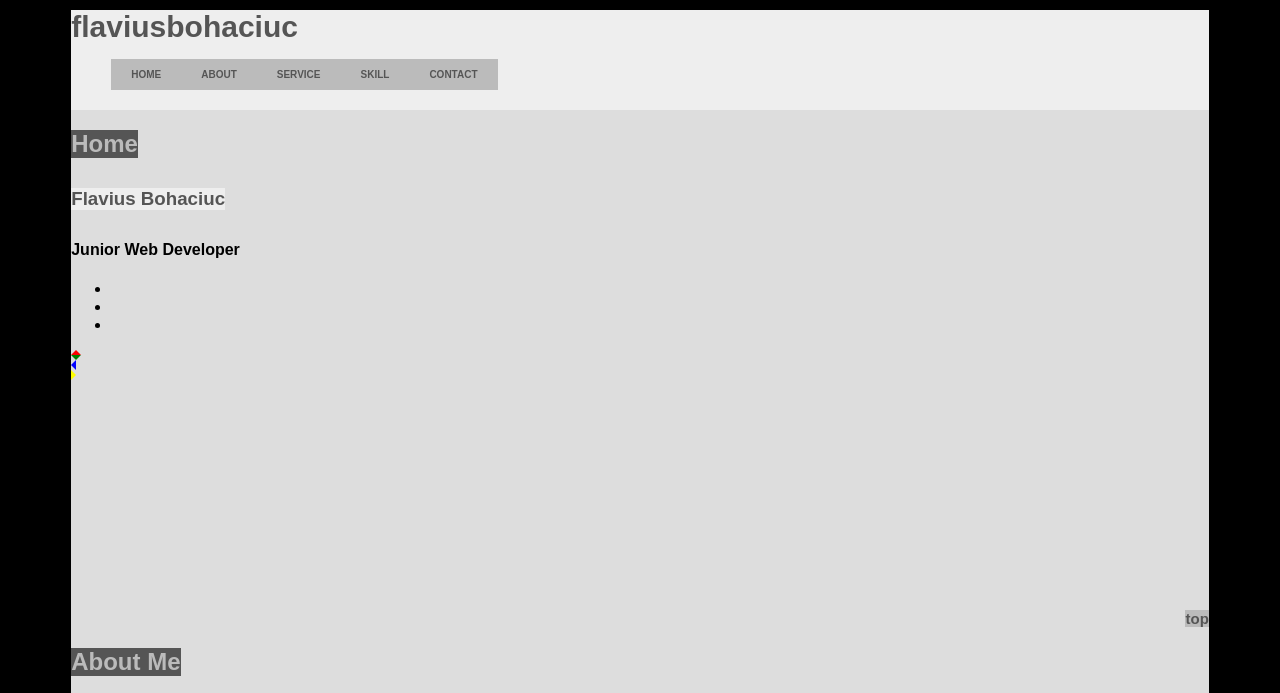
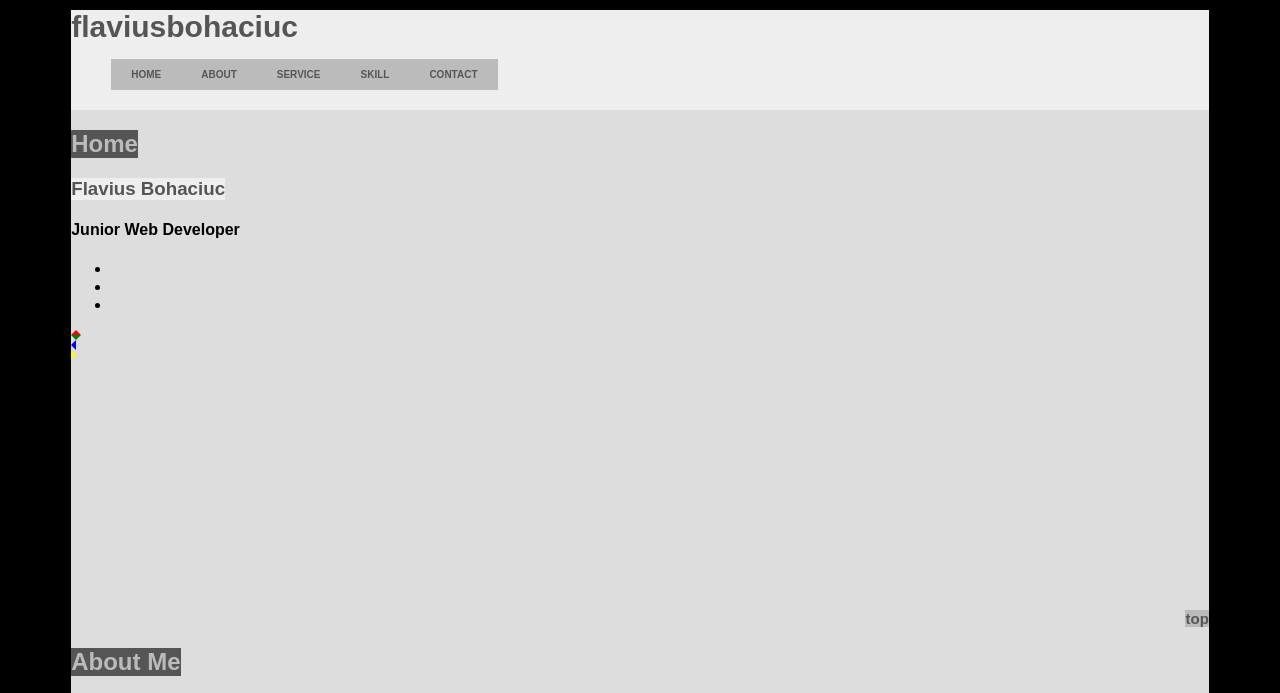
Before and after one commit to Sohax/cv-template, a plain HTML site: page index.html in a window 1280 px wide. Shown: the top 693 px of the page. Drawn offline with Linux system fonts and the light colour scheme.

Commit message:
tot nu vrea ...

```diff
--- a/_body.css
+++ b/_body.css
@@ -70,8 +70,12 @@ section {
 .home h3 {
     color: #555;
     background-color: #eee;
-    display: inline-flex;
-    margin: 10px auto;
+    display: inline-block;
+    margin: 0 auto;
+    text-align: center;
+}
+
+.text-center {
     text-align: center;
 }
 
--- a/index.html
+++ b/index.html
@@ -25,7 +25,7 @@
                     <a name="home"></a>
                     <h2>Home</h2>
                     <br>
-                    <h3>Flavius Bohaciuc</h3>
+                    <div class="text-center;"><h3>Flavius Bohaciuc</h3></div>
                     <h4>Junior Web Developer</h4>
                     <ul class="social">
                         <li><a href="#"><img src=""></a></li>
```
